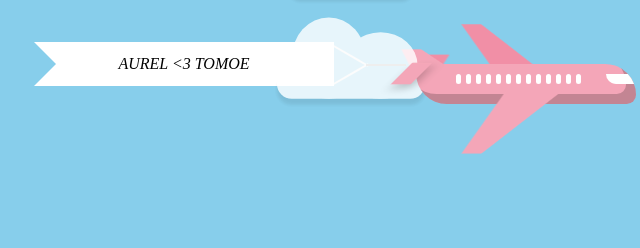
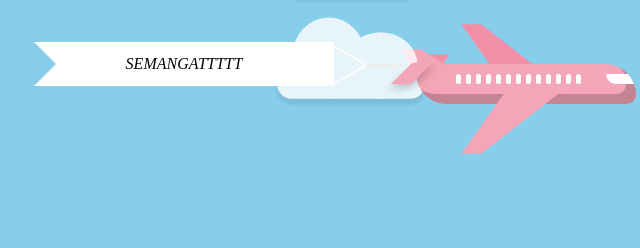
Before and after one commit to rxzhulz/KAPAN-MAEN, a plain HTML site: page index.html in a window 1280 px wide. Shown: the part 336-584 px from the top of the page, 149-789 px from the left. Drawn offline with Linux system fonts and the light colour scheme.

Commit message:
Update index.html

```diff
--- a/index.html
+++ b/index.html
@@ -27,7 +27,7 @@
     <div class="banner-container">
         <i class="rope"></i>
         <i class="banner">
-         AUREL <3 TOMOE
+         SEMANGATTTTT
         <i class="triangle"></i>
     </i>
     </div>
```
